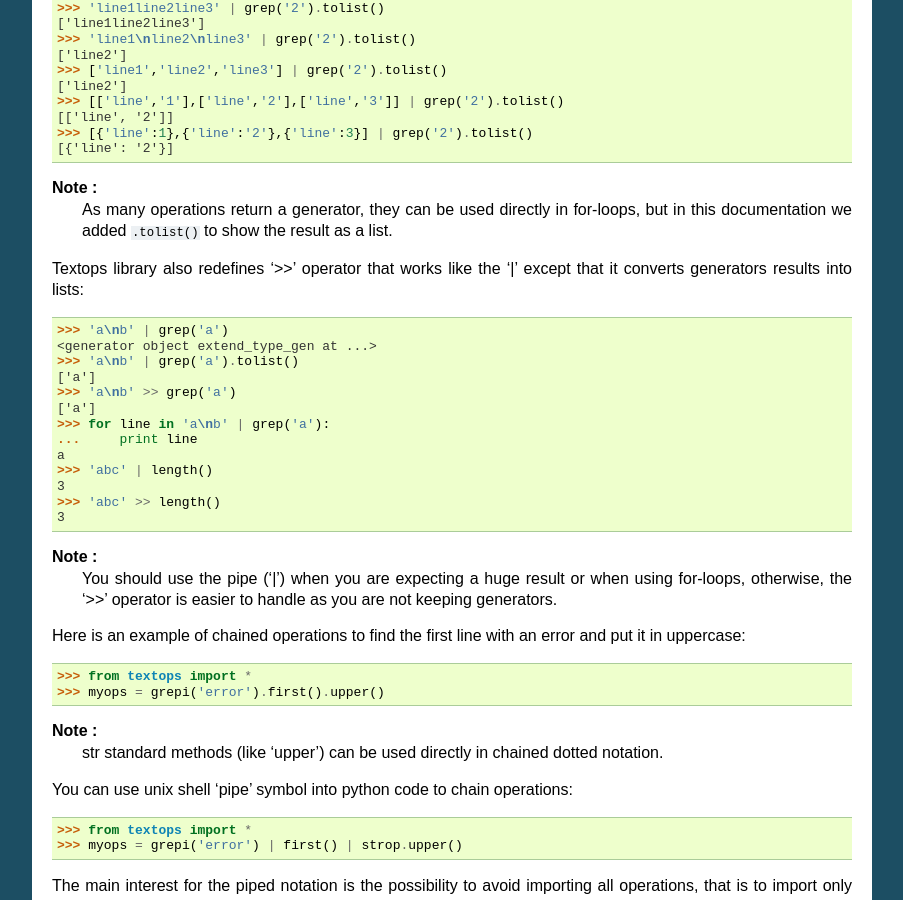
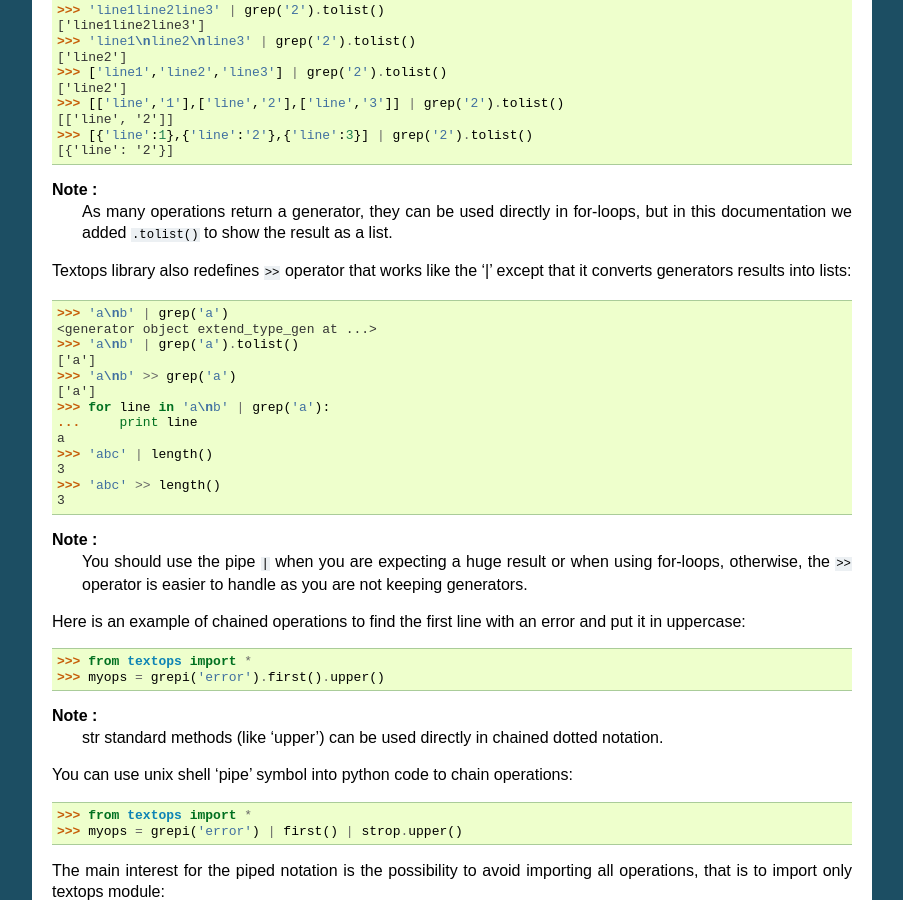
Before and after one commit to elapouya/python-textops3, a Sphinx documentation site: the page built from docs/intro.rst, in a window 1280 px wide and 900 px high, scrolled down 841 px. Shown: the whole window, without its empty margins (198-1101 px from the left). Built offline with Sphinx 7.4.7, drawn with Linux system fonts in a browser that asks for light colours; some of the changed text lies outside the part shown.

Commit message:
cosmetic doc update

```diff
--- a/docs/intro.rst
+++ b/docs/intro.rst
@@ -20,7 +20,7 @@ Quickstart
 ----------
 
 The usual way to use textops is something like below. IMPORTANT : Note that textops library redefines
-the python **bitwise OR** operator '|' in order to use it as a 'pipe' like in a Unix shell::
+the python **bitwise OR** operator ``|`` in order to use it as a 'pipe' like in a Unix shell::
 
    from textops import *
 
@@ -65,7 +65,7 @@ So one can do::
    As many operations return a generator, they can be used directly in for-loops, but in this
    documentation we added ``.tolist()`` to show the result as a list.
 
-Textops library also redefines '>>' operator that works like the '|' except that it converts
+Textops library also redefines ``>>`` operator that works like the '|' except that it converts
 generators results into lists::
 
    >>> 'a\nb' | grep('a')                                # doctest: +ELLIPSIS
@@ -83,8 +83,8 @@ generators results into lists::
    3
 
 **Note :**
-   You should use the pipe ('|') when you are expecting a huge result or when using for-loops,
-   otherwise, the '>>' operator is easier to handle as you are not keeping generators.
+   You should use the pipe ``|`` when you are expecting a huge result or when using for-loops,
+   otherwise, the ``>>`` operator is easier to handle as you are not keeping generators.
 
 Here is an example of chained operations to find the first line with an error and put it in uppercase::
 
```
